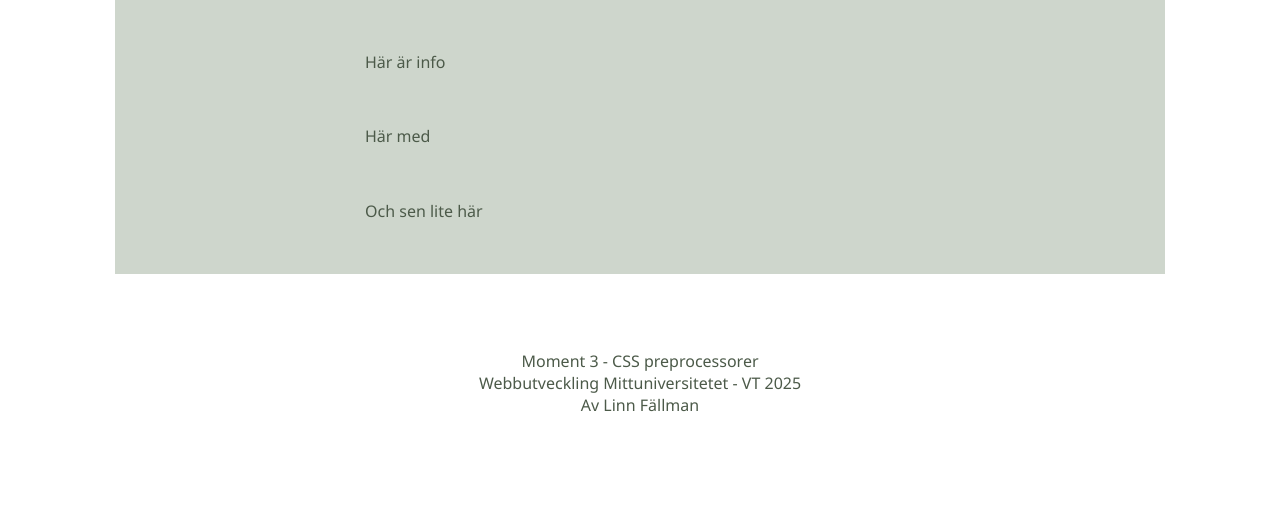
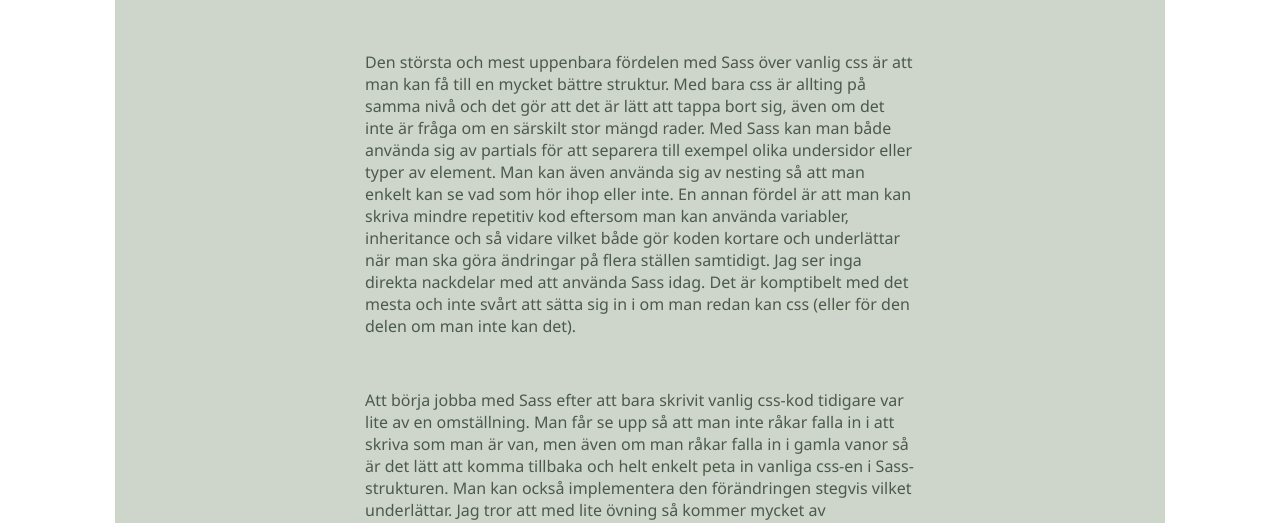
Before and after one commit to limfal/frontend, a website built with Parcel: page src/sass.html in a window 1280 px wide. Shown: the part 277-800 px from the top of the page. Built offline with nearby package versions, Linux system fonts and the light colour scheme.

Commit message:
Add Sass content

```diff
--- a/src/sass.html
+++ b/src/sass.html
@@ -23,14 +23,26 @@
     <div class="container">
         <div id="sass">
             <h1>Att arbeta med Sass</h1>
-            <p>Här är info
+            <p>Den största och mest uppenbara fördelen med Sass över vanlig css är att man kan få till en mycket bättre
+                struktur. Med bara css är allting på samma nivå och det gör att det är lätt att tappa bort sig, även om
+                det inte är fråga om en särskilt stor mängd rader. Med Sass kan man både använda sig av partials för att
+                separera till exempel olika undersidor eller typer av element. Man kan även använda sig av nesting så
+                att man enkelt kan se vad som hör ihop eller inte. En annan fördel är att man kan skriva mindre
+                repetitiv kod eftersom man kan använda variabler, inheritance och så vidare vilket både gör koden
+                kortare och underlättar när man ska göra ändringar på flera ställen samtidigt. Jag ser inga direkta
+                nackdelar med att använda Sass idag. Det är komptibelt med det mesta och inte svårt att sätta sig in i
+                om man redan kan css (eller för den delen om man inte kan det).
             </p>
-            <p>Här med
+            <p>Att börja jobba med Sass efter att bara skrivit vanlig css-kod tidigare var lite av en omställning. Man
+                får se upp så att man inte råkar falla in i att skriva som man är van, men även om man råkar falla in i
+                gamla vanor så är det lätt att komma tillbaka och helt enkelt peta in vanliga css-en i Sass-strukturen.
+                Man kan också implementera den förändringen stegvis vilket underlättar. Jag tror att med lite övning så
+                kommer mycket av ordningsstrukturen att kännas väldigt naturlig.
 
             </p>
-            <p>Och sen lite här</p>
 
-        </div >
+
+        </div>
 
     </div>
 
```
Lines whose indentation alone changed are shown as unchanged.
